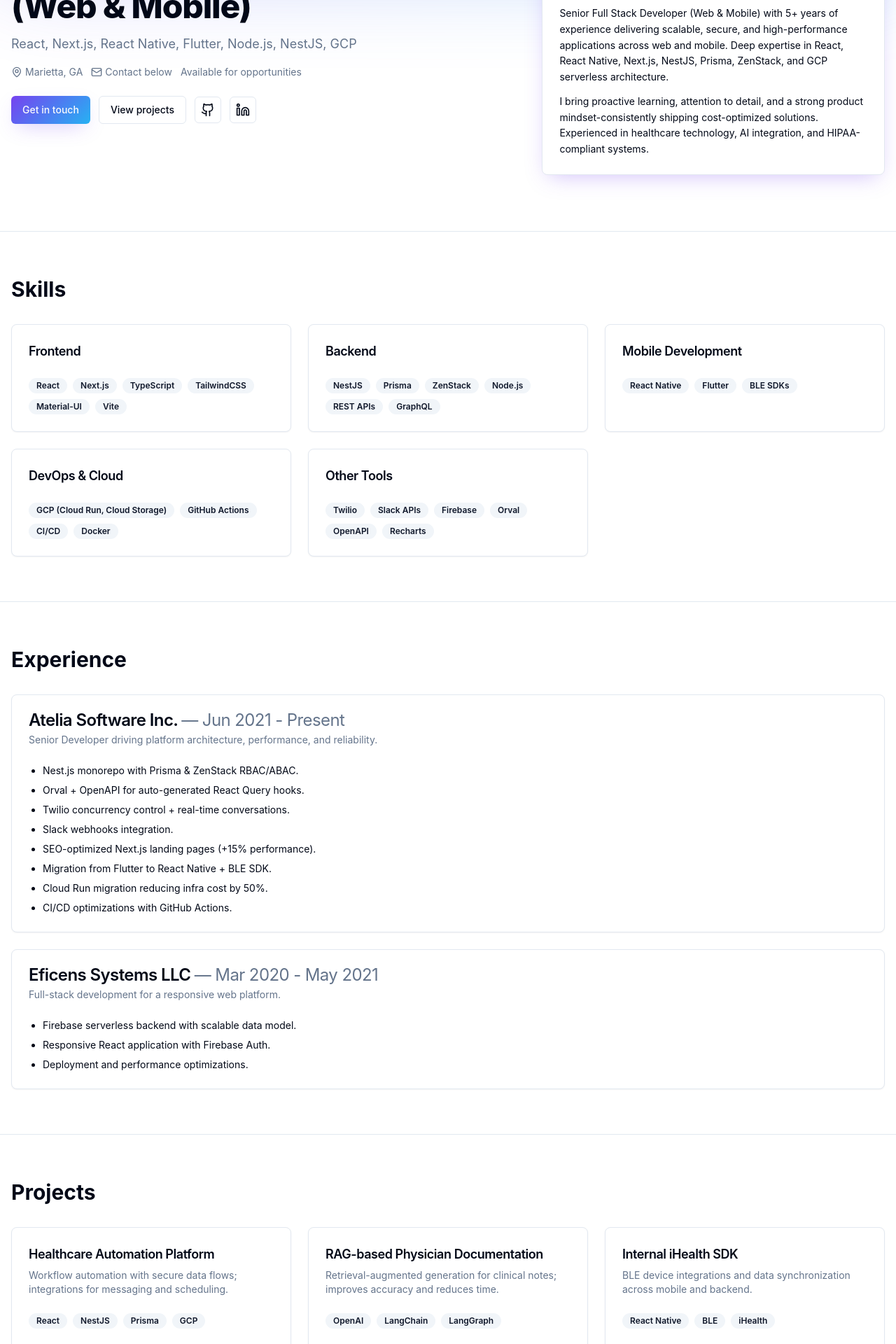
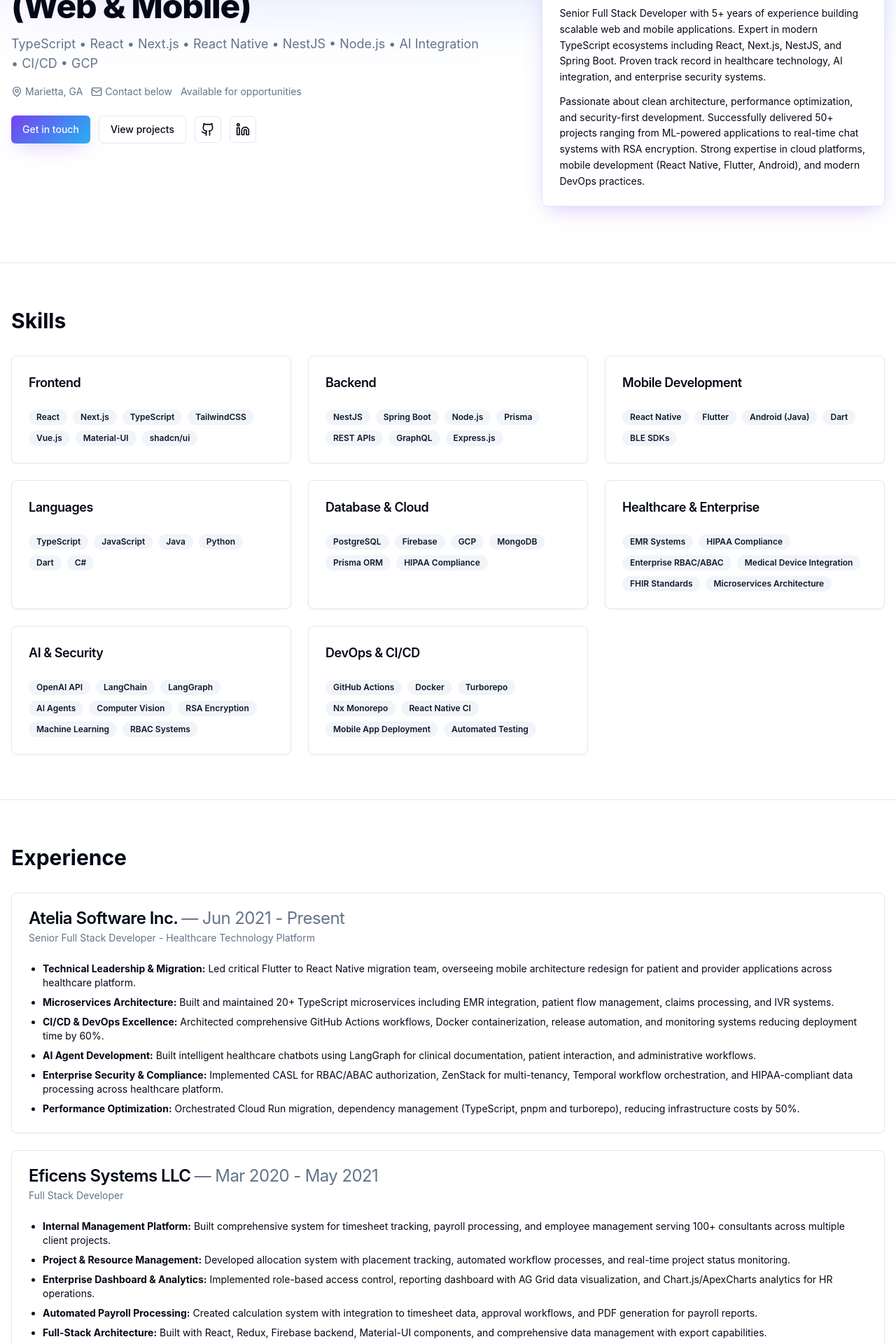
Before and after one commit to Sriram-52/Sriram-52, a Next.js app: page / in a window 1280 px wide. Shown: the part 280-2200 px from the top of the page at 70% size. Built offline with nearby package versions, Linux system fonts and the light colour scheme; no server answers.

Commit message:
Enhance main page layout by updating skills and project sections, adding new projects, and refining developer summary. Improve responsiveness and structure of certifications section, and remove unused ExternalLink import.

```diff
--- a/src/app/page.tsx
+++ b/src/app/page.tsx
@@ -4,7 +4,7 @@
   Linkedin,
   Mail,
   Download,
-  ExternalLink,
+  // ExternalLink,
 } from "lucide-react"
 import { Button } from "@/components/ui/button"
 import { ThemeToggle } from "@/components/ui/theme-toggle"
@@ -28,48 +28,145 @@
     "Next.js",
     "TypeScript",
     "TailwindCSS",
+    "Vue.js",
     "Material-UI",
-    "Vite",
+    "shadcn/ui",
   ],
-  Backend: ["NestJS", "Prisma", "ZenStack", "Node.js", "REST APIs", "GraphQL"],
-  "Mobile Development": ["React Native", "Flutter", "BLE SDKs"],
-  "DevOps & Cloud": [
-    "GCP (Cloud Run, Cloud Storage)",
+  Backend: [
+    "NestJS",
+    "Spring Boot",
+    "Node.js",
+    "Prisma",
+    "REST APIs",
+    "GraphQL",
+    "Express.js",
+  ],
+  "Mobile Development": [
+    "React Native",
+    "Flutter",
+    "Android (Java)",
+    "Dart",
+    "BLE SDKs",
+  ],
+  Languages: ["TypeScript", "JavaScript", "Java", "Python", "Dart", "C#"],
+  "Database & Cloud": [
+    "PostgreSQL",
+    "Firebase",
+    "GCP",
+    "MongoDB",
+    "Prisma ORM",
+    "HIPAA Compliance",
+  ],
+  "Healthcare & Enterprise": [
+    "EMR Systems",
+    "HIPAA Compliance",
+    "Enterprise RBAC/ABAC",
+    "Medical Device Integration",
+    "FHIR Standards",
+    "Microservices Architecture",
+  ],
+  "AI & Security": [
+    "OpenAI API",
+    "LangChain",
+    "LangGraph",
+    "AI Agents",
+    "Computer Vision",
+    "RSA Encryption",
+    "Machine Learning",
+    "RBAC Systems",
+  ],
+  "DevOps & CI/CD": [
     "GitHub Actions",
-    "CI/CD",
     "Docker",
-  ],
-  "Other Tools": [
-    "Twilio",
-    "Slack APIs",
-    "Firebase",
-    "Orval",
-    "OpenAPI",
-    "Recharts",
+    "Turborepo",
+    "Nx Monorepo",
+    "React Native CI",
+    "Mobile App Deployment",
+    "Automated Testing",
   ],
 }
 
 const projects = [
   {
-    title: "Healthcare Automation Platform",
+    title: "Secure Chat Application",
     blurb:
-      "Workflow automation with secure data flows; integrations for messaging and scheduling.",
-    stack: ["React", "NestJS", "Prisma", "GCP"],
-    links: { demo: "#", code: "#" },
+      "React application with RSA encryption for secure real-time messaging. User-friendly interface with strong security features to protect user communications.",
+    stack: ["React", "TypeScript", "RSA Encryption", "Real-time"],
+    links: {
+      code: "https://github.com/Sriram-52/secure-chat",
+    },
   },
   {
-    title: "RAG-based Physician Documentation",
+    title: "NestJS React RBAC System",
     blurb:
-      "Retrieval-augmented generation for clinical notes; improves accuracy and reduces time.",
-    stack: ["OpenAI", "LangChain", "LangGraph"],
-    links: { demo: "#", code: "#" },
+      "Enterprise RBAC system built with NestJS backend and React frontend. Features microservices architecture, and scalable deployment.",
+    stack: ["NestJS", "React", "TypeScript"],
+    links: {
+      code: "https://github.com/Sriram-52/nest-react-rbac",
+    },
   },
   {
-    title: "Internal iHealth SDK",
+    title: "Spring Boot Quiz Platform",
     blurb:
-      "BLE device integrations and data synchronization across mobile and backend.",
-    stack: ["React Native", "BLE", "iHealth"],
-    links: { demo: "#", code: "#" },
+      "Educational quiz platform with microservices architecture. Features containerized deployment, and scalable backend services.",
+    stack: ["Spring Boot", "Java", "PostgreSQL", "Docker"],
+    links: {
+      code: "https://github.com/Sriram-52/quiz-app-spring-boot",
+    },
+  },
+  {
+    title: "OpenAI Integration Starter",
+    blurb:
+      "TypeScript application showcasing OpenAI API integration. Features modular architecture for AI-powered applications.",
+    stack: ["TypeScript", "OpenAI API", "Node.js", "AI"],
+    links: {
+      code: "https://github.com/Sriram-52/openai-starter",
+    },
+  },
+  {
+    title: "Flutter Redux Todo App",
+    blurb:
+      "Cross-platform mobile todo application built with Flutter and Redux. Demonstrates state management and mobile UI/UX best practices.",
+    stack: ["Flutter", "Dart", "Redux", "Mobile"],
+    links: {
+      code: "https://github.com/Sriram-52/Flutter_todo_list",
+    },
+  },
+  {
+    title: "Cotton Disease Detection ML",
+    blurb:
+      "Machine learning model for cotton leaf disease detection using computer vision. Implements image classification with high accuracy for agricultural applications.",
+    stack: ["Python", "Jupyter", "Computer Vision", "ML"],
+    links: {
+      code: "https://github.com/Sriram-52/cotton-leaf-disease-detection",
+    },
+  },
+  {
+    title: "Instant Connect Mobile",
+    blurb:
+      "Mobile application that helps people connect with other users instantly. Built with TypeScript for cross-platform compatibility and real-time features.",
+    stack: ["TypeScript", "Mobile", "Real-time", "Networking"],
+    links: {
+      code: "https://github.com/Sriram-52/instant-connect",
+    },
+  },
+  {
+    title: "SMS Listener Android",
+    blurb:
+      "Android application for SMS message handling and processing. Demonstrates mobile development with Java and Android SDK integration.",
+    stack: ["Java", "Android", "SMS API", "Mobile"],
+    links: {
+      code: "https://github.com/Sriram-52/sms-listener",
+    },
+  },
+  {
+    title: "Portfolio Website",
+    blurb:
+      "Modern portfolio built with Next.js 15 and TypeScript. Features automated deployment with dark mode, animations, and optimized performance.",
+    stack: ["Next.js", "TypeScript", "Tailwind CSS", "Vercel"],
+    links: {
+      code: "https://github.com/Sriram-52/Sriram-52",
+    },
   },
 ]
 
@@ -118,7 +215,8 @@
                 (Web & Mobile)
               </h1>
               <p className="mt-4 text-muted-foreground text-lg max-w-2xl">
-                React, Next.js, React Native, Flutter, Node.js, NestJS, GCP
+                TypeScript • React • Next.js • React Native • NestJS • Node.js •
+                AI Integration • CI/CD • GCP
               </p>
               <div className="mt-4 flex flex-wrap items-center gap-3 text-sm text-muted-foreground">
                 <span className="inline-flex items-center gap-1">
@@ -170,17 +268,19 @@
               </CardHeader>
               <CardContent className="text-sm leading-relaxed space-y-3">
                 <p>
-                  Senior Full Stack Developer (Web & Mobile) with 5+ years of
-                  experience delivering scalable, secure, and high-performance
-                  applications across web and mobile. Deep expertise in React,
-                  React Native, Next.js, NestJS, Prisma, ZenStack, and GCP
-                  serverless architecture.
+                  Senior Full Stack Developer with 5+ years of experience
+                  building scalable web and mobile applications. Expert in
+                  modern TypeScript ecosystems including React, Next.js, NestJS,
+                  and Spring Boot. Proven track record in healthcare technology,
+                  AI integration, and enterprise security systems.
                 </p>
                 <p>
-                  I bring proactive learning, attention to detail, and a strong
-                  product mindset-consistently shipping cost-optimized
-                  solutions. Experienced in healthcare technology, AI
-                  integration, and HIPAA-compliant systems.
+                  Passionate about clean architecture, performance optimization,
+                  and security-first development. Successfully delivered 50+
+                  projects ranging from ML-powered applications to real-time
+                  chat systems with RSA encryption. Strong expertise in cloud
+                  platforms, mobile development (React Native, Flutter,
+                  Android), and modern DevOps practices.
                 </p>
               </CardContent>
             </Card>
@@ -235,22 +335,46 @@
                   </span>
                 </CardTitle>
                 <CardDescription>
-                  Senior Developer driving platform architecture, performance,
-                  and reliability.
+                  Senior Full Stack Developer - Healthcare Technology Platform
                 </CardDescription>
               </CardHeader>
               <CardContent className="space-y-2 text-sm">
                 <ul className="list-disc pl-5 space-y-2">
-                  <li>Nest.js monorepo with Prisma & ZenStack RBAC/ABAC.</li>
-                  <li>Orval + OpenAPI for auto-generated React Query hooks.</li>
-                  <li>Twilio concurrency control + real-time conversations.</li>
-                  <li>Slack webhooks integration.</li>
                   <li>
-                    SEO-optimized Next.js landing pages (+15% performance).
+                    <strong>Technical Leadership & Migration:</strong> Led
+                    critical Flutter to React Native migration team, overseeing
+                    mobile architecture redesign for patient and provider
+                    applications across healthcare platform.
                   </li>
-                  <li>Migration from Flutter to React Native + BLE SDK.</li>
-                  <li>Cloud Run migration reducing infra cost by 50%.</li>
-                  <li>CI/CD optimizations with GitHub Actions.</li>
+                  <li>
+                    <strong>Microservices Architecture:</strong> Built and
+                    maintained 20+ TypeScript microservices including EMR
+                    integration, patient flow management, claims processing, and
+                    IVR systems.
+                  </li>
+                  <li>
+                    <strong>CI/CD & DevOps Excellence:</strong> Architected
+                    comprehensive GitHub Actions workflows, Docker
+                    containerization, release automation, and monitoring systems
+                    reducing deployment time by 60%.
+                  </li>
+                  <li>
+                    <strong>AI Agent Development:</strong> Built intelligent
+                    healthcare chatbots using LangGraph for clinical
+                    documentation, patient interaction, and administrative
+                    workflows.
+                  </li>
+                  <li>
+                    <strong>Enterprise Security & Compliance:</strong>{" "}
+                    Implemented CASL for RBAC/ABAC authorization, ZenStack for
+                    multi-tenancy, Temporal workflow orchestration, and
+                    HIPAA-compliant data processing across healthcare platform.
+                  </li>
+                  <li>
+                    <strong>Performance Optimization:</strong> Orchestrated
+                    Cloud Run migration, dependency management (TypeScript, pnpm
+                    and turborepo), reducing infrastructure costs by 50%.
+                  </li>
                 </ul>
               </CardContent>
             </Card>
@@ -263,15 +387,37 @@
                     — Mar 2020 - May 2021
                   </span>
                 </CardTitle>
-                <CardDescription>
-                  Full-stack development for a responsive web platform.
-                </CardDescription>
+                <CardDescription>Full Stack Developer</CardDescription>
               </CardHeader>
               <CardContent className="space-y-2 text-sm">
                 <ul className="list-disc pl-5 space-y-2">
-                  <li>Firebase serverless backend with scalable data model.</li>
-                  <li>Responsive React application with Firebase Auth.</li>
-                  <li>Deployment and performance optimizations.</li>
+                  <li>
+                    <strong>Internal Management Platform:</strong> Built
+                    comprehensive system for timesheet tracking, payroll
+                    processing, and employee management serving 100+ consultants
+                    across multiple client projects.
+                  </li>
+                  <li>
+                    <strong>Project & Resource Management:</strong> Developed
+                    allocation system with placement tracking, automated
+                    workflow processes, and real-time project status monitoring.
+                  </li>
+                  <li>
+                    <strong>Enterprise Dashboard & Analytics:</strong>{" "}
+                    Implemented role-based access control, reporting dashboard
+                    with AG Grid data visualization, and Chart.js/ApexCharts
+                    analytics for HR operations.
+                  </li>
+                  <li>
+                    <strong>Automated Payroll Processing:</strong> Created
+                    calculation system with integration to timesheet data,
+                    approval workflows, and PDF generation for payroll reports.
+                  </li>
+                  <li>
+                    <strong>Full-Stack Architecture:</strong> Built with React,
+                    Redux, Firebase backend, Material-UI components, and
+                    comprehensive data management with export capabilities.
+                  </li>
                 </ul>
               </CardContent>
             </Card>
@@ -306,18 +452,22 @@
                       </Badge>
                     ))}
                   </div>
-                  {/* <div className="flex items-center gap-2">
+                  <div className="flex items-center gap-2">
+                    {/* {p.links.demo && (
                       <Button asChild variant="outline" size="sm">
                         <a href={p.links.demo} target="_blank" rel="noreferrer">
                           <ExternalLink className="mr-2 h-4 w-4" /> Demo
                         </a>
                       </Button>
+                    )} */}
+                    {p.links.code && (
                       <Button asChild variant="ghost" size="sm">
                         <a href={p.links.code} target="_blank" rel="noreferrer">
                           <Github className="mr-2 h-4 w-4" /> Code
                         </a>
                       </Button>
-                  </div> */}
+                    )}
+                  </div>
                 </CardContent>
               </Card>
             ))}
@@ -366,7 +516,7 @@
           <h2 className="font-display text-2xl md:text-3xl font-bold mb-6">
             Certifications & Awards
           </h2>
-          <div className="grid gap-6 md:grid-cols-2">
+          <div className="grid gap-6 md:grid-cols-2 lg:grid-cols-3">
             <Card>
               <CardHeader>
                 <CardTitle>HackerRank Certificates</CardTitle>
@@ -377,6 +527,14 @@
               <CardHeader>
                 <CardTitle>IEEE Xtreme Competition</CardTitle>
                 <CardDescription>All India Rank 62</CardDescription>
+              </CardHeader>
+            </Card>
+            <Card>
+              <CardHeader>
+                <CardTitle>Open Source Contributions</CardTitle>
+                <CardDescription>
+                  50+ GitHub repositories, TypeScript & Java expertise
+                </CardDescription>
               </CardHeader>
             </Card>
           </div>
```
Lines whose indentation alone changed are shown as unchanged.
